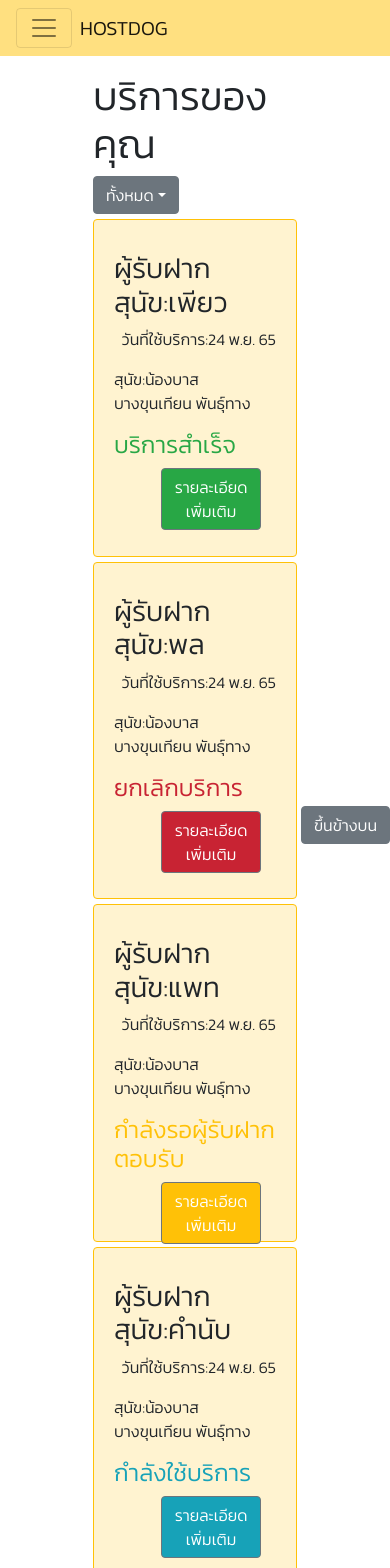
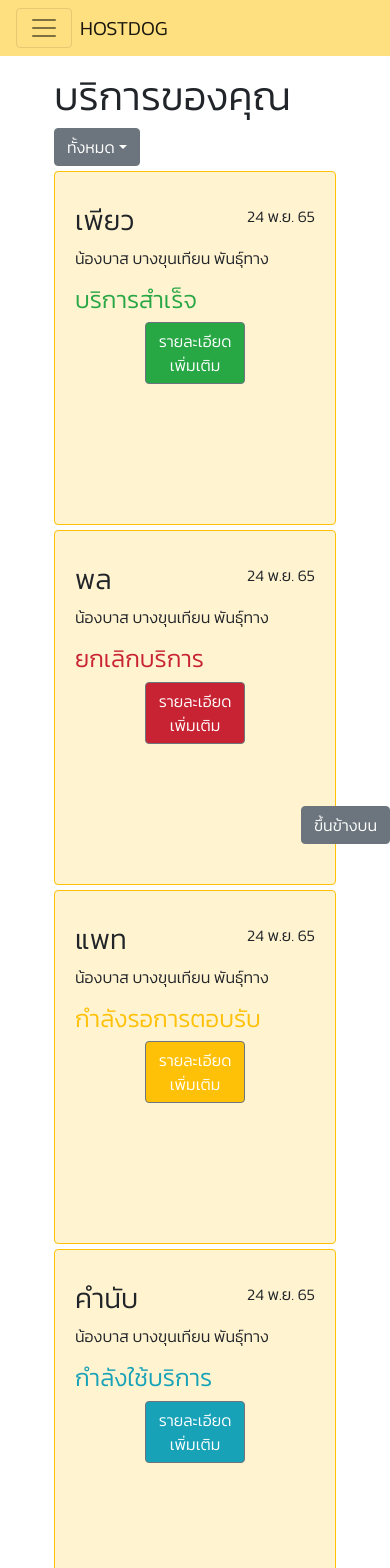
Before and after one commit to Hostdogs/Hostdog-Frontend, a React (Create React App) app in the folder frontend/: page /history in a window 390 px wide. Shown: the top 1568 px of the page. Built offline with nearby package versions, Linux system fonts and the light colour scheme.

Commit message:
more responsive มั้ง

```diff
--- a/frontend/src/components/HistoryPage/FilterBox.js
+++ b/frontend/src/components/HistoryPage/FilterBox.js
@@ -1,6 +1,6 @@
 import { UncontrolledButtonDropdown, DropdownMenu, DropdownItem, DropdownToggle } from 'reactstrap';
 import { useState } from "react";
-const filterText=["ทั้งหมด","บริการสำเร็จ","กำลังรอผู้รับฝากตอบรับ","กำลังใช้บริการ","ยกเลิกบริการ"];
+const filterText=["ทั้งหมด","บริการสำเร็จ","กำลังรอการตอบรับ","กำลังใช้บริการ","ยกเลิกบริการ"];
 const color=["secondary","success","warning","info","danger"]
 export default function FilterBox({onFilter,fetchMore}) {
 
--- a/frontend/src/components/HistoryPage/History.js
+++ b/frontend/src/components/HistoryPage/History.js
@@ -9,9 +9,11 @@ import {
   Col,
   Row,
 } from "reactstrap";
+
+import './HistoryPage.css';
 const filterItems = [
   "บริการสำเร็จ",
-  "กำลังรอผู้รับฝากตอบรับ",
+  "กำลังรอการตอบรับ",
   "กำลังใช้บริการ",
   "ยกเลิกบริการ",
 ];
@@ -21,6 +23,7 @@ const filterColor = [
   "#17a2b8",
   "#c82333",
 ];
+
 export default function History({ history, }) {
   return (
     <div>
@@ -31,30 +34,30 @@ export default function History({ history, }) {
         className="history"
         style={{
           background: "#fff3d0",
-          height: "40vh",
+          height: "42vh",
           margin: "5px 0px",
         }}
       >
         <CardTitle tag="h5"></CardTitle>
         <Row>
           <Col>
-            <h3>ผู้รับฝากสุนัข:{history.host}</h3>
+            <h3 >{history.host}</h3>
           </Col>
           <Col>
-            <p style={{ textAlign: "right" }}>วันที่ใช้บริการ:{history.date}</p>
+            <p style={{ textAlign: "right" }}>{history.date}</p>
           </Col>
         </Row>
         <CardText>
-          <p>สุนัข:{history.dog}</p>
+          <p >{history.dog}</p>
           <Row>
             <Col>
               <h4 style={{color:filterColor[filterItems.indexOf(history.status)]}}>{history.status}</h4>
             </Col>
           </Row>
 
-            <Container >
+            <Container className="detial-container" >
               <Button
-                style={{ width: "15vw", minWidth: "100px", float: "right" ,backgroundColor:filterColor[filterItems.indexOf(history.status)]}}
+                style={{ width: "15vw", minWidth: "100px",float:"right" ,backgroundColor:filterColor[filterItems.indexOf(history.status)]}}
               >
                 รายละเอียดเพิ่มเติม
               </Button>
--- a/frontend/src/components/HistoryPage/HistoryList.js
+++ b/frontend/src/components/HistoryPage/HistoryList.js
@@ -25,7 +25,7 @@ const historyList = [
     date: "24 พ.ย. 65",
     dog: "น้องบาส บางขุนเทียน พันธุ์ทาง",
     host: "แพท",
-    status: "กำลังรอผู้รับฝากตอบรับ",
+    status: "กำลังรอการตอบรับ",
   },
   {
     id: 4,
@@ -40,12 +40,12 @@ const historyList = [
 const filterItems = [
   "ทั้งหมด",
   "บริการสำเร็จ",
-  "กำลังรอผู้รับฝากตอบรับ",
+  "กำลังรอการตอบรับ",
   "กำลังใช้บริการ",
   "ยกเลิกบริการ",
 ];
 
-const testData=[
+const testDataList=[
   {
     id: 5,
     date: "24 พ.ย. 65",
@@ -65,7 +65,7 @@ const testData=[
     date: "24 พ.ย. 65",
     dog: "น้องบาส บางขุนเทียน พันธุ์ทาง",
     host: "แพท",
-    status: "กำลังรอผู้รับฝากตอบรับ",
+    status: "กำลังรอการตอบรับ",
   },
   {
     id: 8,
@@ -81,11 +81,24 @@ export default function HistoryList() {
 
   const [hasMore, setHasMore] = useState(true);
 
+  const [testData,setTestData]=useState(testDataList);
 
+  const genTestData=()=>{
+
+  const newTestData=testData.map((data,index)=>{
+    const newId=data.id+4;
+    const updatedItem={
+    ...data,id:newId,
+  };
+  return updatedItem;
+  })
+
+  setTestData(newTestData);
+  }
 
   const fetchMoreData = () => {
     console.log("fetchMoreData working");
-    if (historyData.length >= 8) {
+    if (historyData.length >= 24) {
       setHasMore(false);
 
       return;
@@ -94,6 +107,7 @@ export default function HistoryList() {
     // a fake async api call like which sends
     // 20 more records in 1.5 secs
     setTimeout(() => {
+      genTestData();
 
       setHistoryData(historyData.concat(testData));
     }, 1500);
@@ -127,7 +141,7 @@ export default function HistoryList() {
 
         }
       >
-        <Container style={{ maxWidth: "60vw" }}>
+        <Container style={{ maxWidth: "80vw" }}>
           <br />
           <br />
           <br />
--- /dev/null
+++ b/frontend/src/components/HistoryPage/HistoryPage.css
@@ -0,0 +1,10 @@
+@media only screen and (max-width: 400px) {
+    .detial-container {
+        display: flex;
+        flex-direction: column;
+        align-items: center;
+        object-fit: contain;
+
+
+    }
+  }
```
